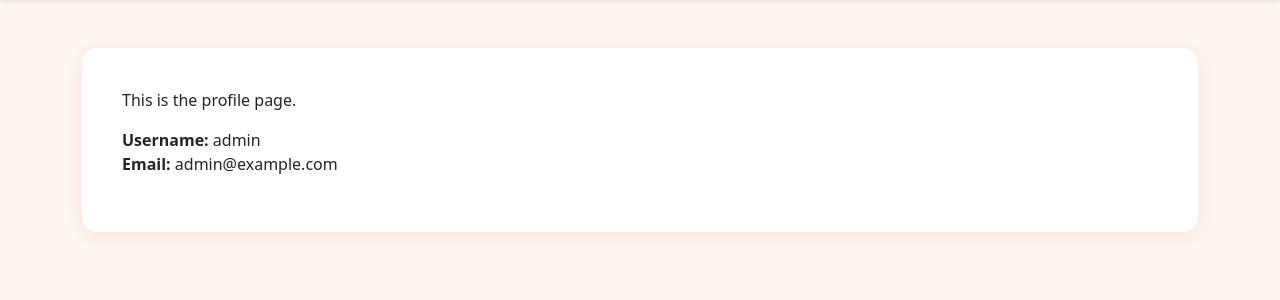
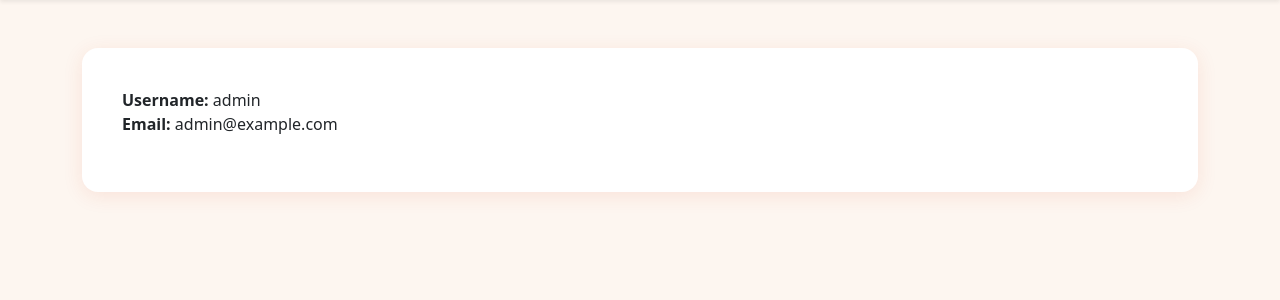
Before and after one commit to hollyfwei/rabble, a Django app: template src/templates/rabble/profile.html in a window 1280 px wide. Shown: the part 74-374 px from the top of the page. Run offline with Django 5.2, Linux system fonts and the light colour scheme; the template is opened without the code that fills it, so the values that code supplies are empty; a user stored in the database is signed in.

Commit message:
Minor adjustment to profile page

```diff
--- a/src/templates/rabble/profile.html
+++ b/src/templates/rabble/profile.html
@@ -1,9 +1,6 @@
 {% extends "rabble/base.html" %}
 
 {% block content %}
-<p>
-   This is the profile page.
-</p>
 <p>
     <strong>Username:</strong> {{ user.username }}<br>
     <strong>Email:</strong> {{ user.email }}<br>
```
Also changed, not shown: src/db.sqlite3.
